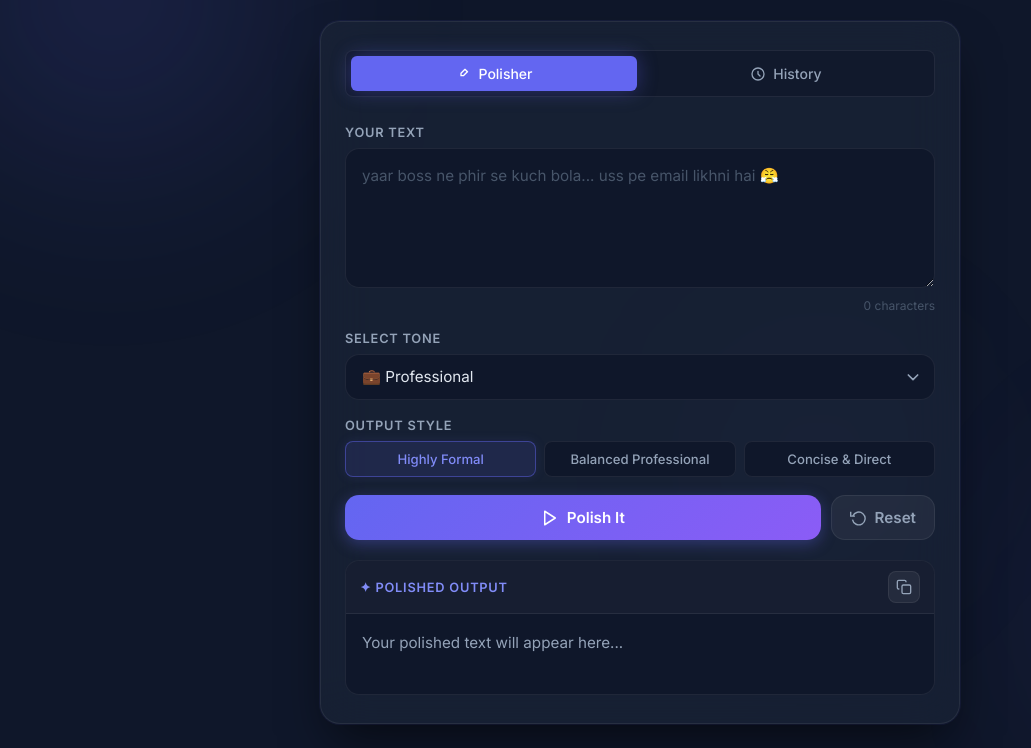
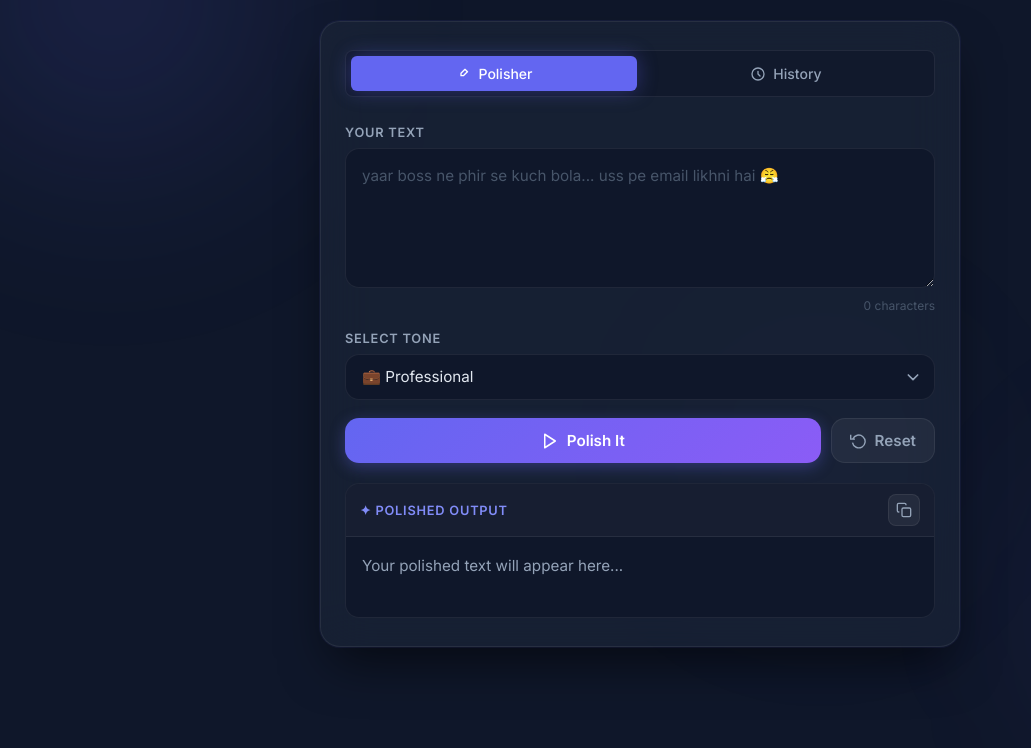
Before and after one commit to kashyap3037-crypto/Fix-My-Tone, a website: page public/index.html in a window 1280 px wide. Shown: the part 109-857 px from the top of the page, without its empty margins (0-1031 px from the left). After the commit the page ends 800 px from the top, so only its background shows below. Drawn offline with Linux system fonts and the light colour scheme.

Commit message:
Removed Output Style section for a cleaner UI

```diff
--- a/public/index.html
+++ b/public/index.html
@@ -83,17 +83,7 @@
                     </div>
                 </div>
 
-                <div class="input-group">
-                    <label class="input-label">Output Style</label>
-                    <div class="style-pills" id="outputStylePills">
-                        <button type="button" class="style-pill active" data-value="Highly Formal (Corporate)"> Highly
-                            Formal</button>
-                        <button type="button" class="style-pill" data-value="Balanced Professional"> Balanced
-                            Professional</button>
-                        <button type="button" class="style-pill" data-value="Concise & Direct"> Concise &
-                            Direct</button>
-                    </div>
-                </div>
+
 
                 <div class="btn-row">
                     <button id="convertBtn" class="btn btn-primary" onclick="convertText()">
--- a/public/script.js
+++ b/public/script.js
@@ -4,18 +4,7 @@ inputTextEl.addEventListener("input", () => {
     document.getElementById("charCount").textContent = inputTextEl.value.length;
 });
 
-// ─── Output Style Pills ───────────────────────────────────────────────────────
-let selectedOutputStyle = "Highly Formal (Corporate)";
-
 document.addEventListener("DOMContentLoaded", () => {
-    document.querySelectorAll(".style-pill").forEach(pill => {
-        pill.addEventListener("click", () => {
-            document.querySelectorAll(".style-pill").forEach(p => p.classList.remove("active"));
-            pill.classList.add("active");
-            selectedOutputStyle = pill.dataset.value;
-        });
-    });
-
     // Initialize history badge
     const rawData = localStorage.getItem("wordmasala_history");
     const count = rawData ? JSON.parse(rawData).length : 0;
@@ -55,7 +44,7 @@ async function convertText() {
         const res  = await fetch("/api/convert", {
             method: "POST",
             headers: { "Content-Type": "application/json" },
-            body: JSON.stringify({ input, tone, outputStyle: selectedOutputStyle })
+            body: JSON.stringify({ input, tone, outputStyle: "Balanced" })
         });
         const data = await res.json();
 
--- a/public/style.css
+++ b/public/style.css
@@ -314,43 +314,7 @@ optgroup {
     background: var(--dark-card);
 }
 
-/* ==============================
-   OUTPUT STYLE PILLS
-   ============================== */
-.style-pills {
-    display: flex;
-    gap: 8px;
-    flex-wrap: wrap;
-}
 
-.style-pill {
-    flex: 1;
-    min-width: 100px;
-    padding: 9px 12px;
-    background: var(--dark-input);
-    border: 1px solid var(--border);
-    border-radius: var(--radius-sm);
-    color: var(--text-muted);
-    font-family: inherit;
-    font-size: 0.82rem;
-    font-weight: 500;
-    cursor: pointer;
-    transition: all var(--transition);
-    text-align: center;
-}
-
-.style-pill:hover:not(.active) {
-    border-color: rgba(99,102,241,0.4);
-    color: var(--text);
-    background: var(--accent-dim);
-}
-
-.style-pill.active {
-    background: var(--accent-dim);
-    border-color: var(--border-accent);
-    color: var(--accent-light);
-    box-shadow: 0 0 12px rgba(99,102,241,0.12);
-}
 
 /* ==============================
    BUTTONS
```
